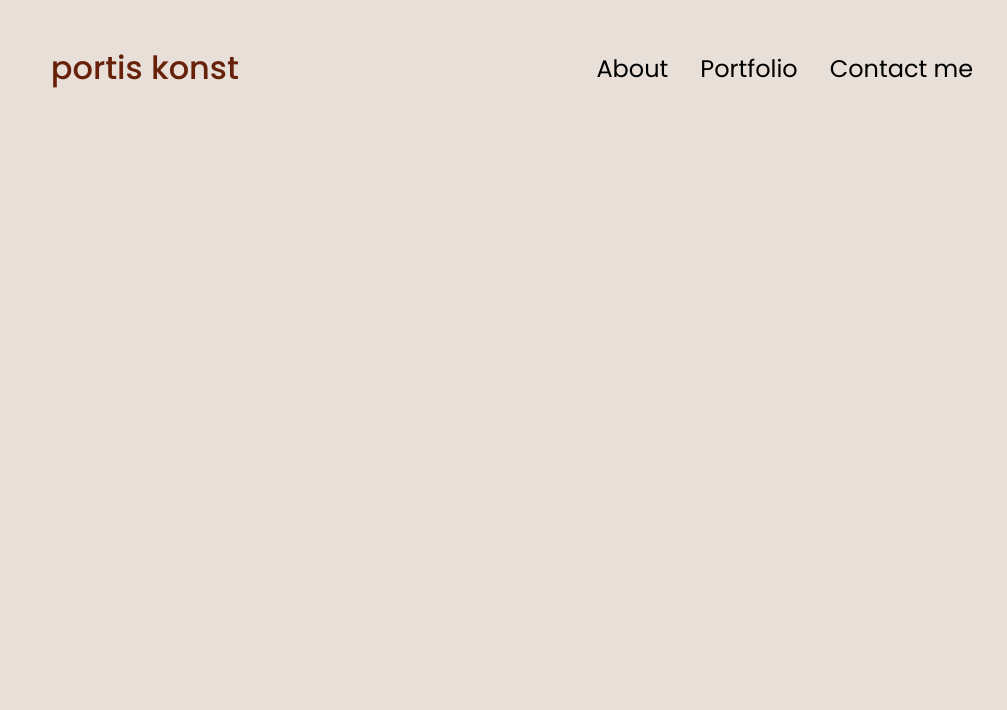
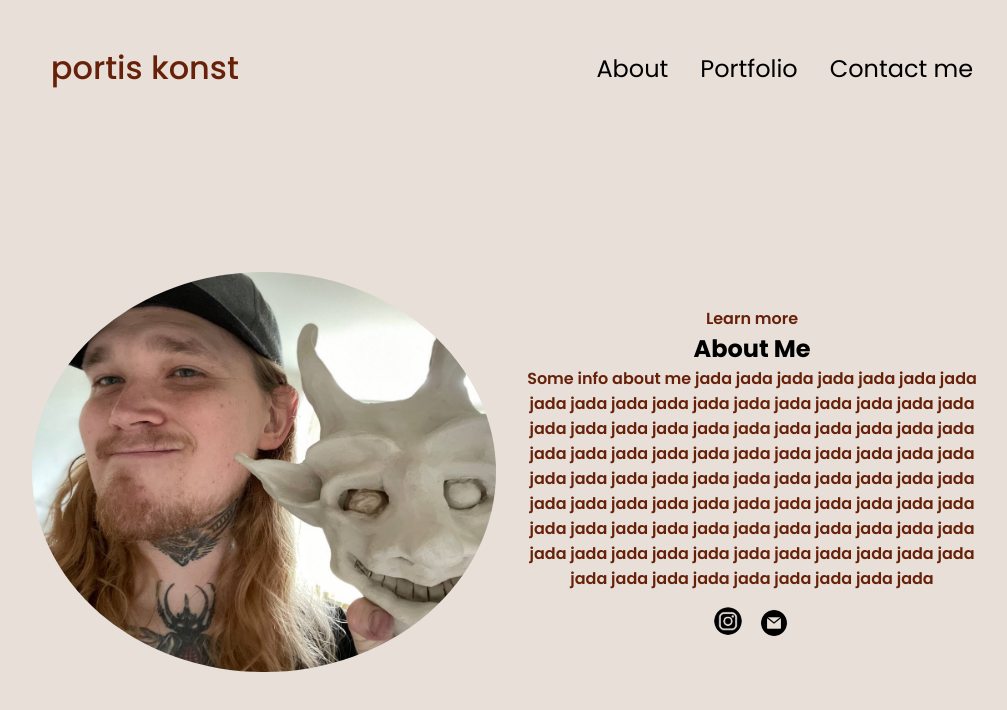
Before and after one commit to chrchgrm/portis_konst, a plain HTML site: page about.html in a window 1280 px wide. Shown: the whole page, without its empty margins (128-1135 px from the left). Drawn offline with Linux system fonts and the light colour scheme.

Commit message:
"Updates of ABOUT ME page"

```diff
--- a/about.html
+++ b/about.html
@@ -1,5 +1,6 @@
 <!DOCTYPE html>
 <html lang="en">
+
 <head>
     <meta charset="UTF-8">
     <link rel="stylesheet" href="styles.css">
@@ -7,6 +8,7 @@
     <meta name="viewport" content="width=device-width, initial-scale=1.0">
     <title>portis_konst portfolio</title>
 </head>
+
 <body>
     <nav id="desktop-nav">
         <div class="logo">portis konst</div>
@@ -36,10 +38,33 @@
     </nav>
     <section id="profile">
 
+        <div class="section__pic-container">
+            <img src="./images/profile_pic3.jpg" alt="Profile picture" class="about-pic">
+        </div>
+        <div class="section__text">
+            <p class="section__text__p1">Learn more</p>
+            <h2>About Me</h2>
+            <p class="section__text__p2">Some info about me jada jada jada jada jada jada
+                jada jada jada jada jada jada jada jada jada jada jada jada jada jada jada
+                jada jada jada jada jada jada jada jada jada jada jada jada jada jada jada jada jada jada
+                jada jada jada jada jada jada jada jada jada jada jada jada jada jada jada
+                jada jada jada jada jada jada jada jada jada jada jada jada jada jada jada
+                jada jada jada jada jada jada jada jada jada jada jada jada jada jada jada
+                jada jada jada jada jada jada jada jada jada
+            </p>
 
+            <div id="socials-container">
+                <img src="./images/insta_icon.png" alt="My Instagram profile"
+                class="icon insta" onclick="location.href='https://www.instagram.com/portis_konst'">
+                <img src="./images/email_icon.png" alt="My Email"
+                class="icon" onclick="location.href='https://www.instagram.com/portis_konst'">
+            </div>
+
+        </div>
 
     </section>
 
     <script src="script.js"></script>
 </body>
+
 </html>
```
Also changed, not shown: images/profile_pic3.jpg (added), styles.css (line endings or trailing spaces). Lines whose indentation alone changed are shown as unchanged.
